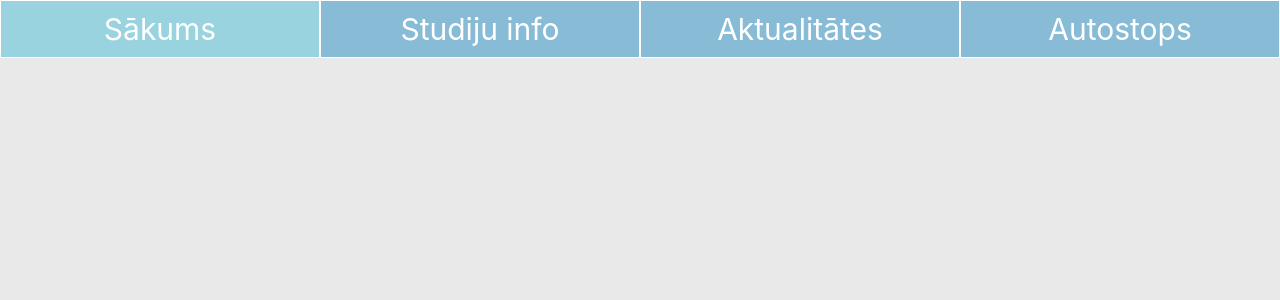
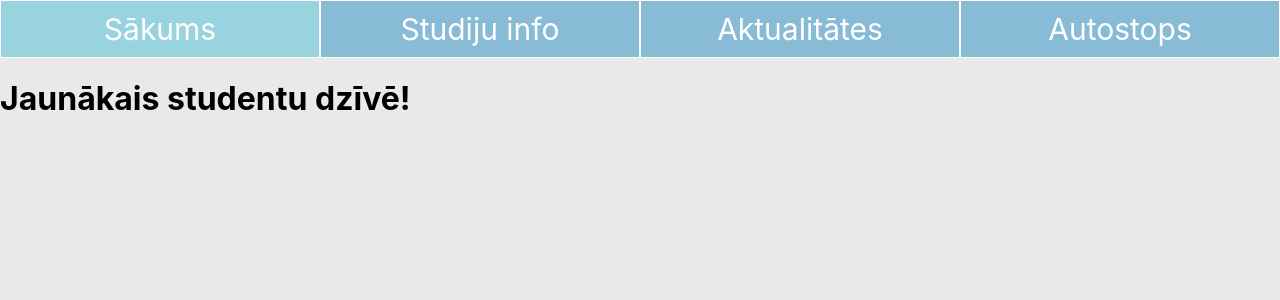
Before and after one commit to klavssprugevics/zinojuma_delis, a React (Create React App) app: page /aktualitates in a window 1280 px wide. Shown: the top 300 px of the page. Built offline with nearby package versions, Linux system fonts and the light colour scheme.

Commit message:
Pievienota aktualitates komponente

```diff
--- a/src/App.js
+++ b/src/App.js
@@ -1,5 +1,4 @@
 import React from 'react';
-import logo from './logo.svg';
 import './App.scss';
 import {
   BrowserRouter as Router,
@@ -7,6 +6,7 @@ import {
   Route,
   NavLink
 } from "react-router-dom";
+import Aktualitates from './components/Aktualitates/Aktualitates.js';
 
 
 
@@ -27,7 +27,7 @@ function App() {
             <h1 studijas/>
           </Route>
           <Route path="/aktualitates">
-            <h1 aktualitates/>
+            <Aktualitates/>
           </Route>
           <Route path="/autostops">
             <h1 autostops/>
--- a/src/components/Aktualitates/Aktualitates.js
+++ b/src/components/Aktualitates/Aktualitates.js
@@ -16,7 +16,11 @@ class Aktualitates extends Component{
     render()
     {
         return(
-            <div></div>
+        <div>
+            <h1>Jaunākais studentu dzīvē!</h1>
+
+
+        </div>
         );
 
     }
```
